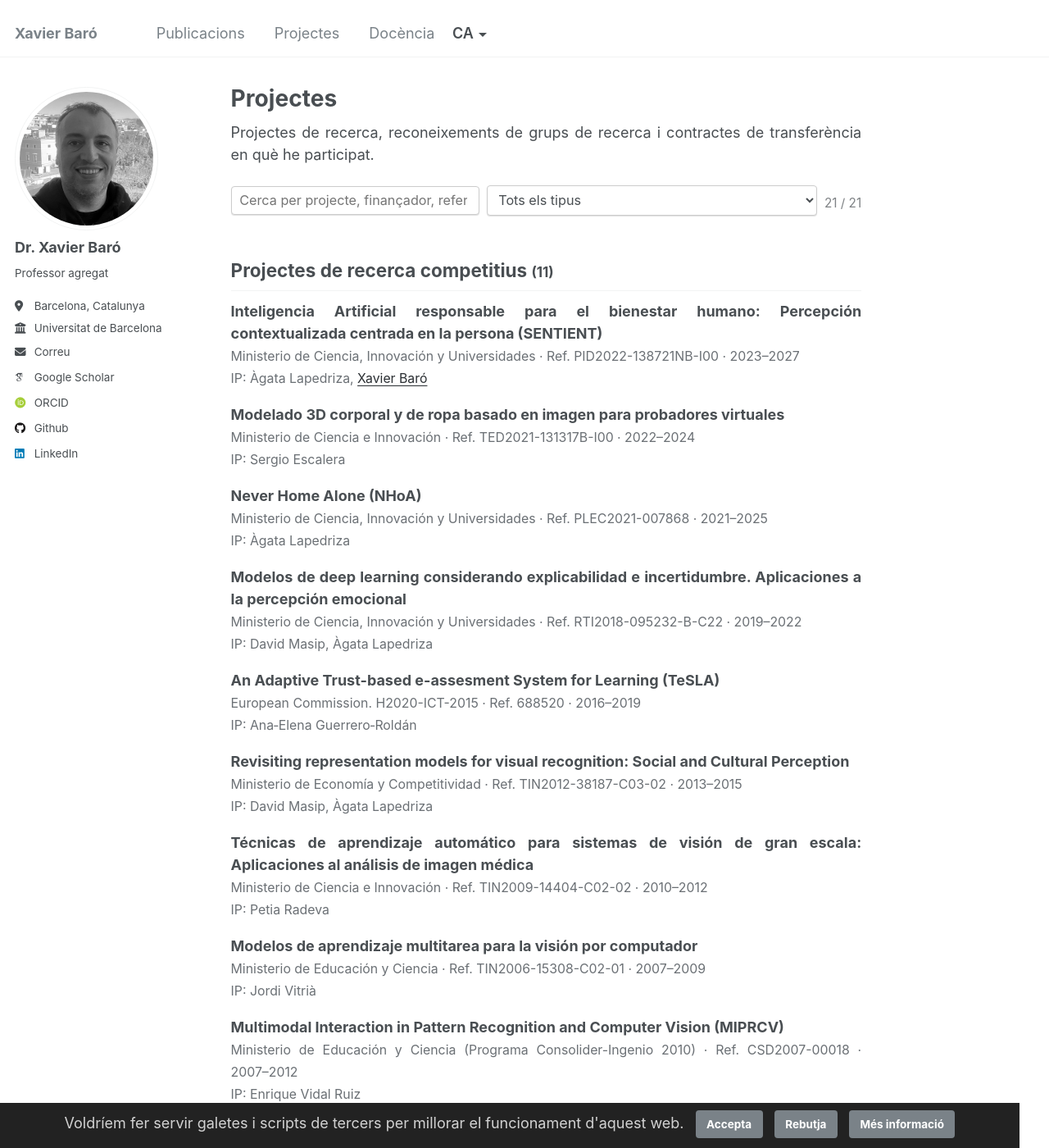
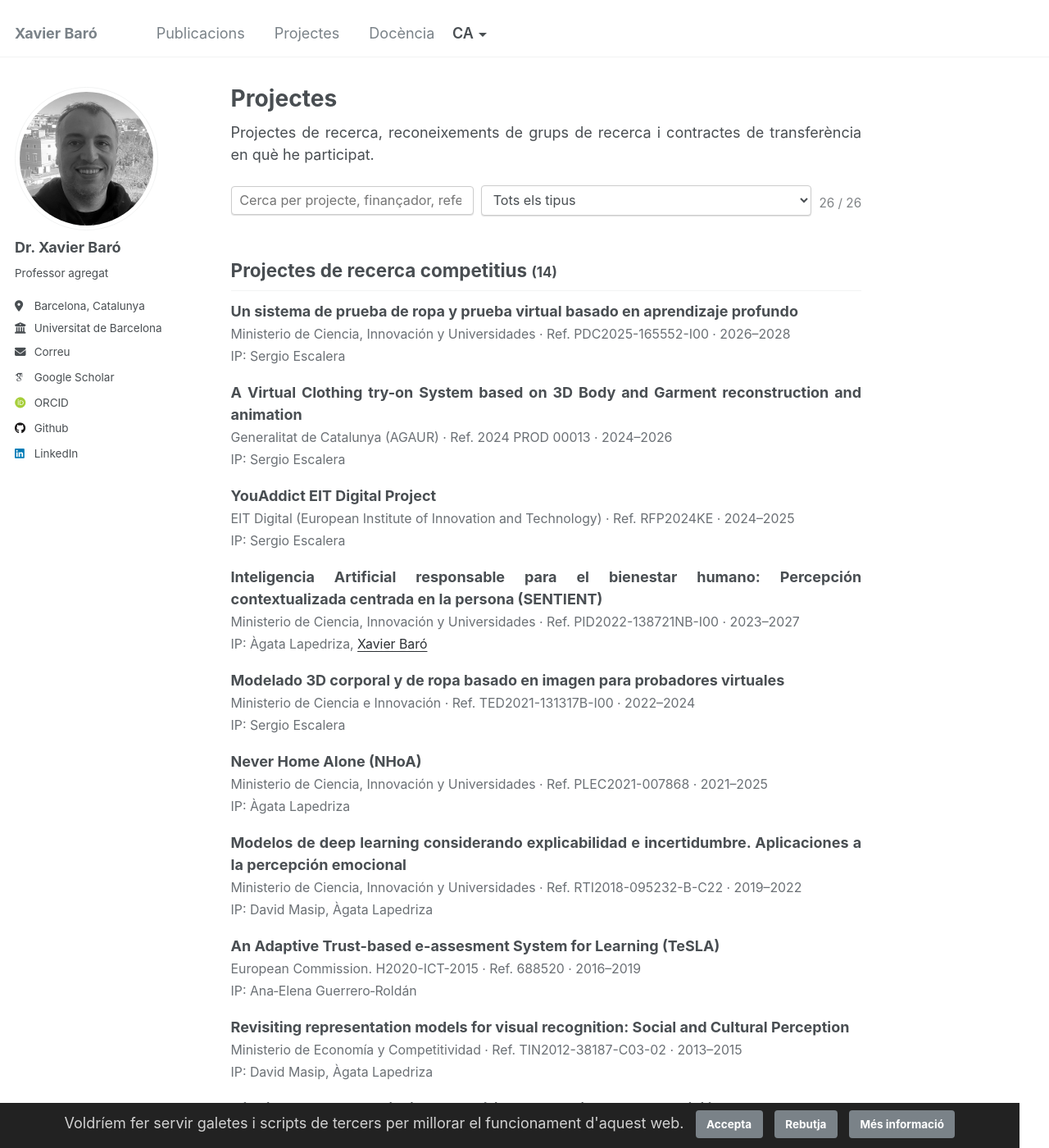
Before and after one commit to xbaro/xbaro.github.io, a Jekyll site: the page built from _pages/projects.md, in a window 1280 px wide and 1400 px high. Shown: the whole window at 82% size. Built offline with Jekyll 4.4.1, drawn with Linux system fonts in a browser that asks for light colours; some web fonts are replaced; some of the changed text lies outside the part shown.

Commit message:
Update published data: projects, publications and teaching
Add projects from the UB application with verified funders, the TECNIO group among the
research groups, the CVCR&D 2011 reference, and the MUAM research seminar; hide an
unverified Scholar duplicate.

Co-Authored-By: Claude Sonnet 5.5 <noreply@anthropic.com>

```diff
--- a/_data/projects.json
+++ b/_data/projects.json
@@ -1,4 +1,59 @@
 [
+ {
+  "title": "Un sistema de prueba de ropa y prueba virtual basado en aprendizaje profundo",
+  "kind": "competitive",
+  "funder": "Ministerio de Ciencia, Innovación y Universidades",
+  "reference": "PDC2025-165552-I00",
+  "start": 2026,
+  "end": 2028,
+  "pis": [
+   "Sergio Escalera"
+  ]
+ },
+ {
+  "title": "Data Science and Artificial Intelligence (DSAI), grup TECNIO",
+  "kind": "sgr",
+  "funder": "Generalitat de Catalunya (ACCIÓ, segell TECNIO)",
+  "reference": "TECNIO DSAI",
+  "start": 2025,
+  "end": 2028,
+  "pis": [
+   "Santiago Seguí Mesquida"
+  ]
+ },
+ {
+  "title": "A Virtual Clothing try-on System based on 3D Body and Garment reconstruction and animation",
+  "kind": "competitive",
+  "funder": "Generalitat de Catalunya (AGAUR)",
+  "reference": "2024 PROD 00013",
+  "start": 2024,
+  "end": 2026,
+  "pis": [
+   "Sergio Escalera"
+  ]
+ },
+ {
+  "title": "YouAddict EIT Digital Project",
+  "kind": "competitive",
+  "funder": "EIT Digital (European Institute of Innovation and Technology)",
+  "reference": "RFP2024KE",
+  "start": 2024,
+  "end": 2025,
+  "pis": [
+   "Sergio Escalera"
+  ]
+ },
+ {
+  "title": "Artificial Intelligence for Human Well-being & Complex Systems @ IN3",
+  "kind": "sgr",
+  "funder": "Generalitat de Catalunya",
+  "reference": "2021 SGR 01367",
+  "start": 2023,
+  "end": 2026,
+  "pis": [
+   "Àgata Lapedriza"
+  ]
+ },
  {
   "title": "Inteligencia Artificial responsable para el bienestar humano: Percepción contextualizada centrada en la persona (SENTIENT)",
   "kind": "competitive",
```
Also changed, not shown: _data/teaching.json (+19 -0 lines), files/publications.bib (+8 -8 lines), _data/publications.json.
